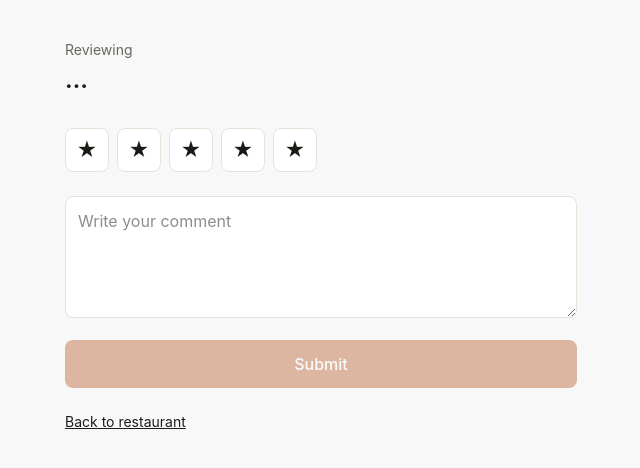
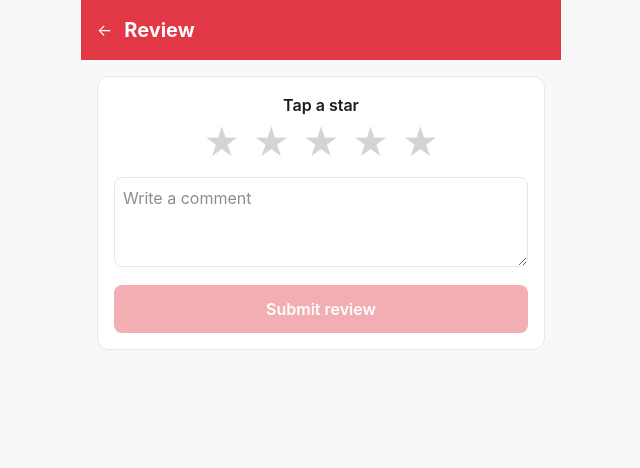
Before and after one commit to parjun1021-cloud/Zomato-lite, a Next.js app: page /review/1 in a window 1280 px wide. Shown: the top 468 px of the page, without its empty margins (319-959 px from the left). Built offline with nearby package versions, Linux system fonts and the light colour scheme; no server answers; the database is empty.

Commit message:
Zomato-style list + select restaurant app/review/[restaurantId]/page.tsx

```diff
--- a/app/review/[restaurantId]/page.tsx
+++ b/app/review/[restaurantId]/page.tsx
@@ -4,12 +4,10 @@ import { use, useEffect, useState } from 'react';
 import { useRouter } from 'next/navigation';
 import Link from 'next/link';
 
-type Restaurant = { name: string; cuisine: string; area: string };
-
 export default function ReviewPage({ params }: { params: Promise<{ restaurantId: string }> }) {
   const { restaurantId } = use(params);
   const router = useRouter();
-  const [restaurant, setRestaurant] = useState<Restaurant | null>(null);
+  const [name, setName] = useState('');
   const [rating, setRating] = useState(0);
   const [comment, setComment] = useState('');
   const [error, setError] = useState('');
@@ -18,7 +16,7 @@ export default function ReviewPage({ params }: { params: Promise<{ restaurantId:
   useEffect(() => {
     fetch(`/api/restaurants/${restaurantId}`)
       .then((r) => (r.ok ? r.json() : null))
-      .then((d) => d && setRestaurant({ name: d.name, cuisine: d.cuisine, area: d.area }))
+      .then((d) => d && setName((d as { name: string }).name))
       .catch(() => {});
   }, [restaurantId]);
 
@@ -34,7 +32,6 @@ export default function ReviewPage({ params }: { params: Promise<{ restaurantId:
     });
     const data = await res.json().catch(() => ({}));
     if (!res.ok) {
-      // Display what the backend said, do not invent our own message.
       setError((data as { error?: string }).error || 'Could not submit');
       setSending(false);
       return;
@@ -43,48 +40,30 @@ export default function ReviewPage({ params }: { params: Promise<{ restaurantId:
   }
 
   return (
-    <main className="mx-auto w-full max-w-[560px] px-6 py-10">
-      <p className="text-sm text-[#6b6660]">Reviewing</p>
-      <h1 className="mt-1 text-2xl font-semibold">{restaurant ? restaurant.name : '…'}</h1>
-
-      <div className="mt-8 flex gap-2" role="radiogroup" aria-label="Pick a rating">
-        {[1, 2, 3, 4, 5].map((n) => (
-          <button
-            key={n}
-            type="button"
-            onClick={() => setRating(n)}
-            aria-label={`${n} star`}
-            className={`h-11 w-11 rounded-lg border text-xl ${n <= rating ? 'border-[#b3541e] bg-[#b3541e] text-white' : 'border-[#e8e2d9] bg-white text-[#1c1a17]'}`}
-          >
-            ★
+    <div className="mx-auto min-h-screen w-full max-w-[480px] bg-[#f8f8f8]">
+      <header className="sticky top-0 z-10 flex items-center gap-3 bg-[#e23744] px-4 py-4 text-white">
+        <Link href={`/restaurant/${restaurantId}`} aria-label="Back">←</Link>
+        <h1 className="text-xl font-bold">{name || 'Review'}</h1>
+      </header>
+      <main className="p-4">
+        <div className="rounded-xl border border-[#e8e8e8] bg-white p-4 text-center">
+          <p className="font-semibold">Tap a star</p>
+          <div className="mt-2 flex justify-center gap-1">
+            {[1, 2, 3, 4, 5].map((n) => (
+              <button key={n} type="button" onClick={() => setRating(n)} aria-label={`${n} star`}
+                className={`px-1 text-4xl leading-none ${n <= rating ? 'text-[#f5a623]' : 'text-[#d4d4d4]'}`}>★</button>
+            ))}
+          </div>
+          <textarea value={comment} onChange={(e) => setComment(e.target.value)}
+            placeholder="Write a comment" rows={3}
+            className="mt-4 w-full rounded-lg border border-[#e8e8e8] p-2" />
+          <button type="button" disabled={!canSubmit} onClick={submit}
+            className="mt-3 w-full rounded-lg bg-[#e23744] py-3 font-semibold text-white disabled:opacity-40">
+            {sending ? 'Submitting…' : 'Submit review'}
           </button>
-        ))}
-      </div>
-
-      <textarea
-        value={comment}
-        onChange={(e) => setComment(e.target.value)}
-        placeholder="Write your comment"
-        rows={4}
-        className="mt-6 w-full rounded-lg border border-[#e8e2d9] bg-white p-3"
-      />
-
-      <button
-        type="button"
-        disabled={!canSubmit}
-        onClick={submit}
-        className="mt-4 w-full rounded-lg bg-[#b3541e] py-3 font-medium text-white disabled:opacity-40"
-      >
-        {sending ? 'Submitting…' : 'Submit'}
-      </button>
-
-      {error ? <p className="mt-3 text-sm text-red-700">{error}</p> : null}
-
-      <p className="mt-6 text-sm">
-        <Link className="underline" href={`/restaurant/${restaurantId}`}>
-          Back to restaurant
-        </Link>
-      </p>
-    </main>
+          {error ? <p className="mt-2 text-sm text-red-700">{error}</p> : null}
+        </div>
+      </main>
+    </div>
   );
 }
```
